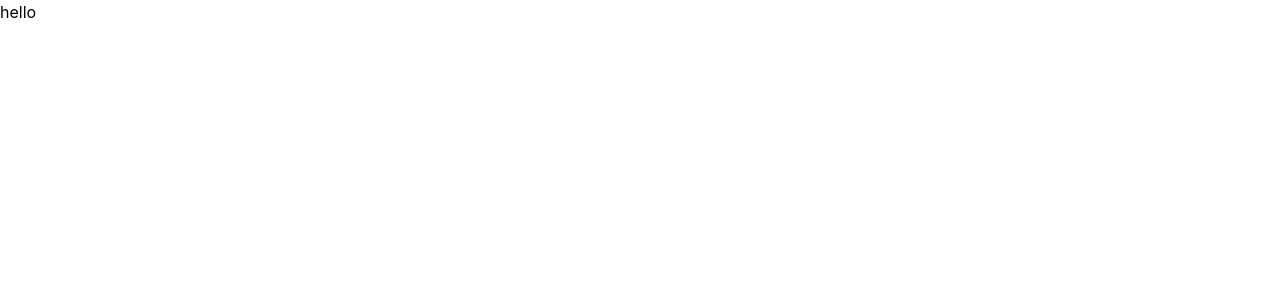
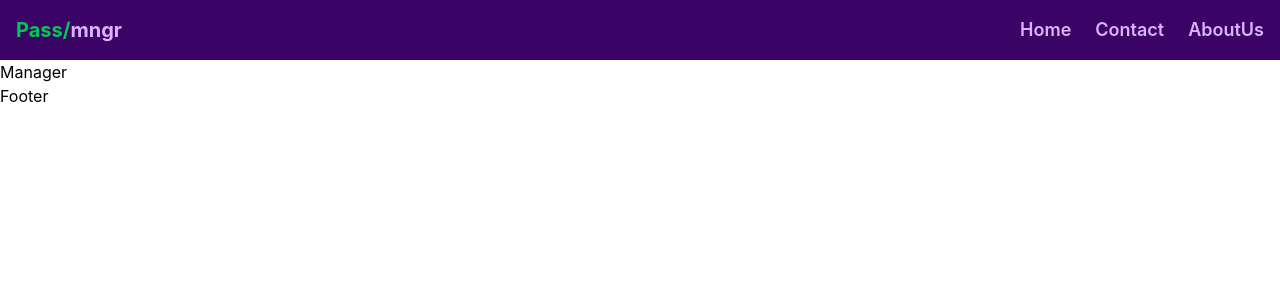
Before and after one commit to codamee/password-manager-react, a React (Vite) app: page / in a window 1280 px wide. Shown: the top 300 px of the page. Built offline with nearby package versions, Linux system fonts and the light colour scheme.

Commit message:
ui:Add the Navbar

```diff
--- a/src/App.jsx
+++ b/src/App.jsx
@@ -1,8 +1,15 @@
 import React from 'react'
+import Navbar from './components/Navbar'
+import Footer from './components/Footer'
+import Manager from './components/Manager'
 
 const App = () => {
   return (
-    <div>hello</div>
+    <div>
+      <Navbar />
+      <Manager />
+      <Footer />
+    </div>
   )
 }
 
--- /dev/null
+++ b/src/components/Footer.jsx
@@ -0,0 +1,9 @@
+import React from 'react'
+
+const Footer = () => {
+  return (
+    <div>Footer</div>
+  )
+}
+
+export default Footer
--- /dev/null
+++ b/src/components/Manager.jsx
@@ -0,0 +1,9 @@
+import React from 'react'
+
+const Manager = () => {
+  return (
+    <div>Manager</div>
+  )
+}
+
+export default Manager
--- /dev/null
+++ b/src/components/Navbar.jsx
@@ -0,0 +1,16 @@
+import React from 'react'
+
+const Navbar = () => {
+  return (
+      <div className='bg-purple-950 text-purple-50 p-4 flex justify-between items-center'>
+          <div className="logo md:text-xl font-bold text-green-500">Pass/<span className=' text-purple-300 font-bold '>mngr</span></div>
+          <ul className='flex md:gap-6 gap-4 text-[.8rem] md:text-lg text-purple-300'>
+              <li className='cursor-pointer font-semibold'>Home</li>
+              <li className='cursor-pointer font-semibold'>Contact</li>
+              <li className='cursor-pointer font-semibold'>AboutUs</li>
+          </ul>
+    </div>
+  )
+}
+
+export default Navbar
```
